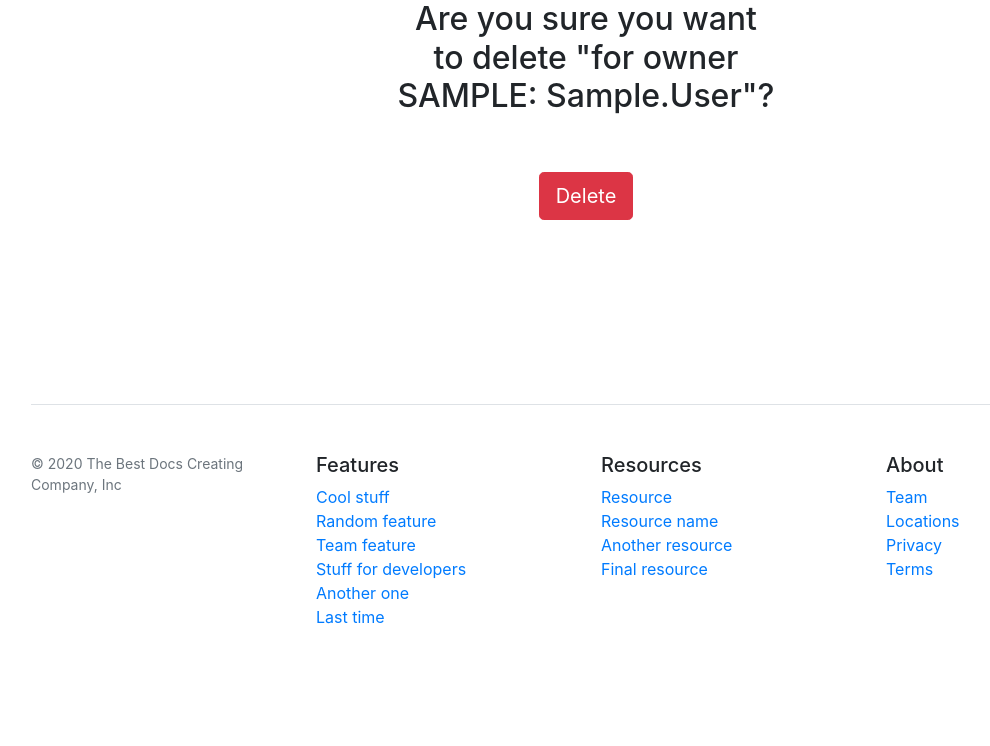
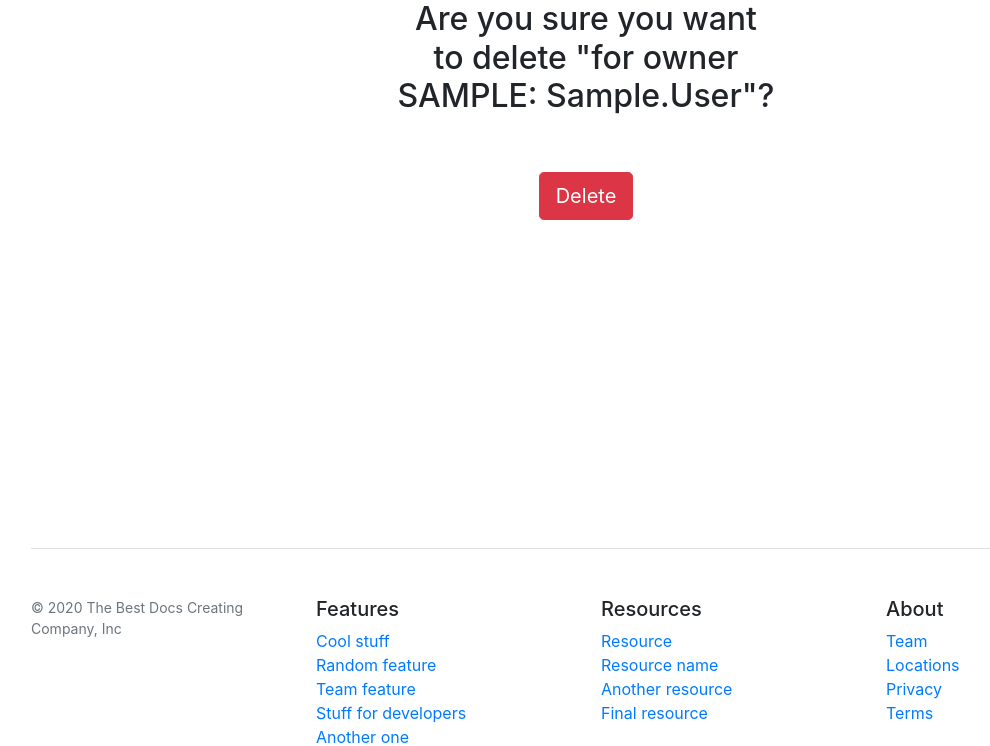
Before and after one commit to ibarbylev/doc_creator, a Django app: page /prod/delete/1/ in a window 1280 px wide. Shown: the part 271-1017 px from the top of the page, without its empty margins (54-1044 px from the left). Before the commit the page ends 895 px from the top, so only its background shows below. Run offline with Django 3.2, Linux system fonts and the light colour scheme; a user stored in the database is signed in; tables that the repository leaves empty hold one stand-in row (values such as "Sample post"); some libraries are stand-ins or nearby versions.

```diff
--- a/templates/production/сustomer_confirm_delete.html
+++ b/templates/production/сustomer_confirm_delete.html
@@ -8,7 +8,7 @@
 {% block description %}{{ description }}{% endblock %}
 
 {% block content %}
-    <div class="container">
+    <div class="container" style="min-height: 500px">
         <div class="row">
             <div class="col-sm-4">
 
```
